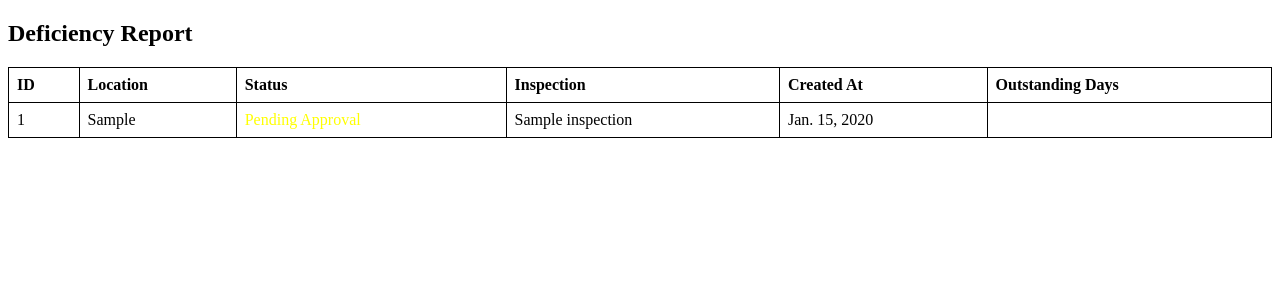
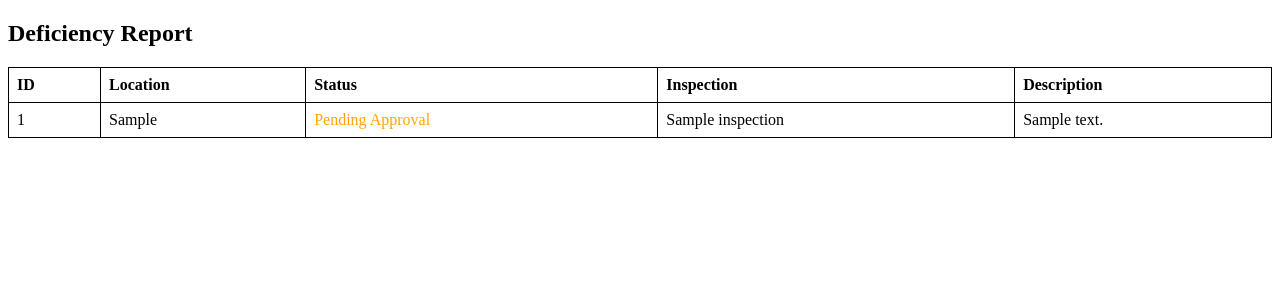
Before and after one commit to NaveedKhan66/inspection_backend, a Django app: template inspections/templates/deficiency_email.html in a window 1280 px wide. Shown: the top 300 px of the page. Run offline with Django 3.2, Linux system fonts and the light colour scheme; the template is opened without the code that fills it: values that come from a table or form of the project are taken from there, others are empty; tables that the repository leaves empty hold one stand-in row (values such as "Sample post"); parts of the project's set-up code (start-up, migrations or seed data) failed here and were passed over.

Commit message:
Feature: add description in deficiency report email.
Add inspection name as subject of the report email

add street no in the address for home listing API and create different serializers for home list and retrieve

```diff
--- a/inspections/templates/deficiency_email.html
+++ b/inspections/templates/deficiency_email.html
@@ -13,6 +13,7 @@
         th, td {
             padding: 8px;
             text-align: left;
+            vertical-align: top;
         }
         .status-complete {
             color: green;
@@ -21,7 +22,11 @@
             color: red;
         }
         .status-pending-approval {
-            color: yellow;
+            color: orange;
+        }
+        .description {
+            word-wrap: break-word;
+            max-width: 300px;
         }
     </style>
 </head>
@@ -34,8 +39,7 @@
                 <th>Location</th>
                 <th>Status</th>
                 <th>Inspection</th>
-                <th>Created At</th>
-                <th>Outstanding Days</th>
+                <th>Description</th>
             </tr>
         </thead>
         <tbody>
@@ -43,12 +47,11 @@
                 <tr>
                     <td>{{ deficiency.id }}</td>
                     <td>{{ deficiency.location }}</td>
-                   <td class="{% if deficiency.status == 'complete' %}status-complete{% elif deficiency.status == 'incomplete' %}status-incomplete{% elif deficiency.status == 'pending_approval' %}status-pending-approval{% endif %}">
+                    <td class="{% if deficiency.status == 'complete' %}status-complete{% elif deficiency.status == 'incomplete' %}status-incomplete{% elif deficiency.status == 'pending_approval' %}status-pending-approval{% endif %}">
                         {{ deficiency.get_status_display }}
                     </td>
                     <td>{{ deficiency.home_inspection.inspection.name }}</td>
-                    <td>{{ deficiency.created_at }}</td>
-                    <td>{{ deficiency.outstanding_days }}</td>
+                    <td class="description">{{ deficiency.description }}</td>
                 </tr>
             {% endfor %}
         </tbody>
```
Also changed, not shown: inspections/views/builder.py (+7 -9 lines), projects/serializers/admin.py (+21 -2 lines), projects/views/admin.py (+10 -2 lines).
